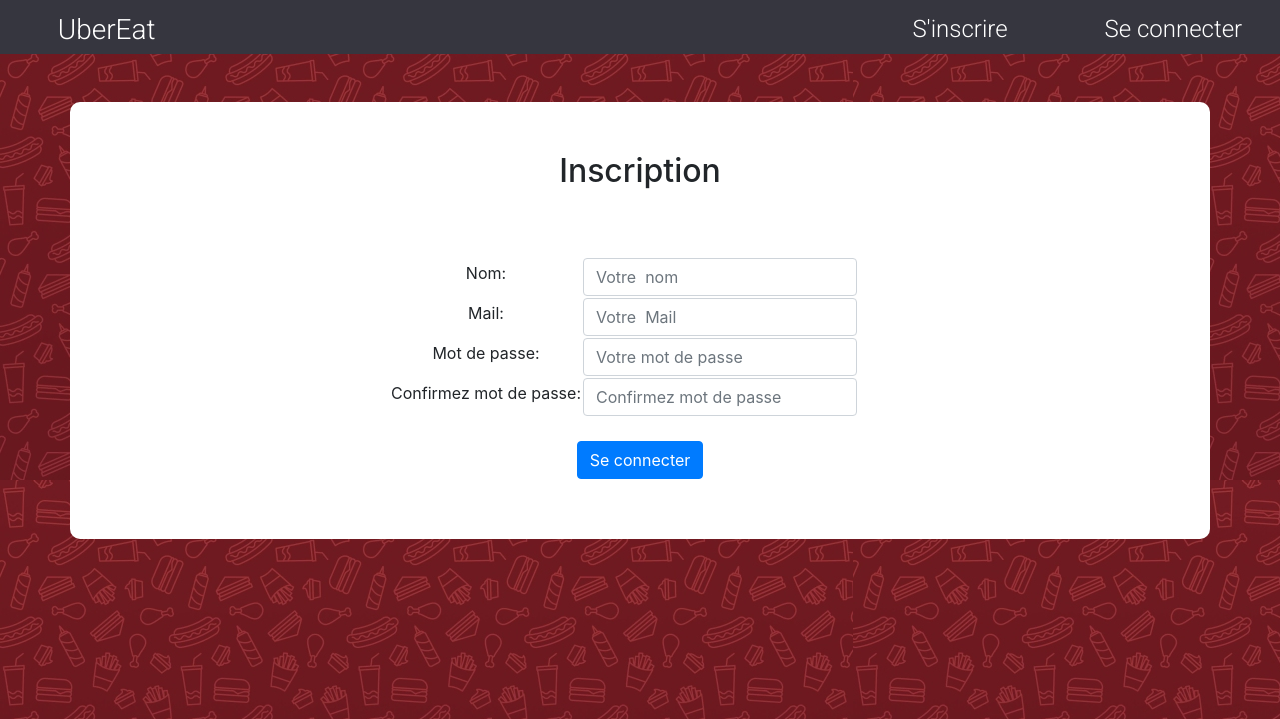
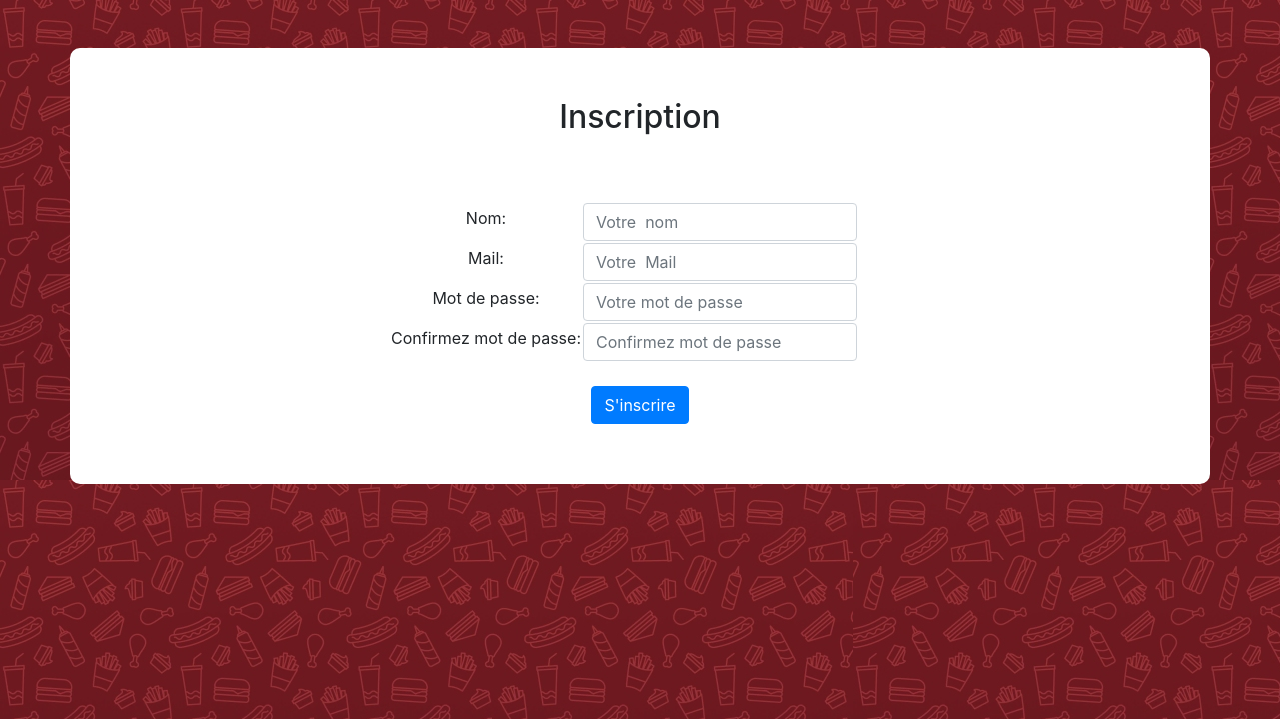
Before and after one commit to GetMetamorph/PPE2, a PHP site: page /profile/inscription.php in a window 1280 px wide. Shown: the top 719 px of the page. Run offline with PHP 8.4, Linux system fonts and the light colour scheme; some libraries are stand-ins or nearby versions; some web fonts are replaced.

Commit message:
Modification code
Changement d'un bouton

```diff
--- a/SourceCode_Projet_MySQL/profile/inscription.php
+++ b/SourceCode_Projet_MySQL/profile/inscription.php
@@ -8,14 +8,11 @@
         <link rel="stylesheet" href="../css/bootstrap.min.css">
         <script src="https://maxcdn.bootstrapcdn.com/bootstrap/3.3.6/js/bootstrap.min.js"></script>
         <link href='http://fonts.googleapis.com/css?family=Holtwood+One+SC' rel='stylesheet' type='text/css'>
-        <link href="https://fonts.googleapis.com/css2?family=Roboto:wght@300&display=swap" rel="stylesheet">
         <link rel="stylesheet" href="../css/styles.css">
     </head>
 
     <body>
-
         <?php
-            require 'navprof.php';
             require '../admin/database.php';
             if (isset($_POST['forminscription']))
             {
@@ -44,7 +41,7 @@
                                     $statement = $db->prepare("INSERT INTO customers(name, mail, password) VALUES(?,?,?)");
                                     $statement->execute(array($name,$mail,$pwd));
                                     Database::disconnect();
-                                    $correct = "Votre compte a bien été créé   <a href=\"connexion.php\" class\"btn btn-xs btn-info\">S'inscrire <span class=\"glyphicon glyphicon-arrow-right\"></span></a>";
+                                    $correct = "Votre compte a bien été créé   <a href=\"#\" class\"btn btn-xs btn-info\">Se connecter. <span class=\"glyphicon glyphicon-arrow-right\"></span></a>";
                                 }
                                 else
                                 {
@@ -108,7 +105,7 @@
                         </tr>
                     </table>
                     <br />
-                    <button type="submit"  name="forminscription" value="Inscription" class="btn btn-primary"> Se connecter </button>
+                    <button type="submit"  name="forminscription" value="Inscription" class="btn btn-primary"> S'inscrire </button>
                 </form>
         </div>
             <?php
```
